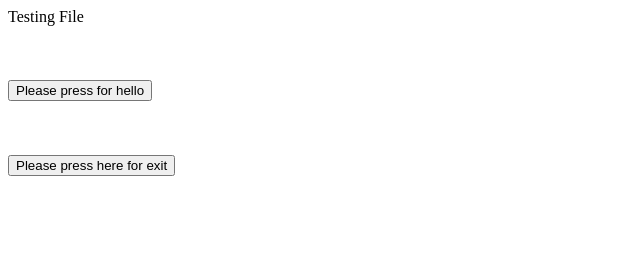
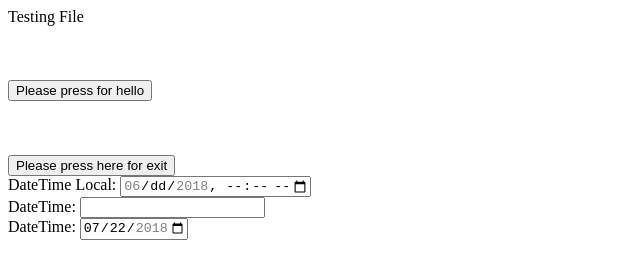
Before and after one commit to Vincenttbk/testingpage, a plain HTML site: page index.html in a window 1280 px wide. Shown: the whole page, without its empty margins (0-640 px from the left). Drawn offline with Linux system fonts and the light colour scheme.

Commit message:
Try Html 5 picker

```diff
--- a/index.html
+++ b/index.html
@@ -16,6 +16,16 @@
     <br>
     <br>
     <button onclick="exitPage()">Please press here for exit</button>
+    <br>
+    DateTime Local: <input type="datetime-local" id="meeting-time"
+       name="meeting-time" min="2018-06-07T00:00" max="2018-06-14T00:00">
+    <br>
+    DateTime: <input type="datetime"/>
+    <br>
+    DateTime: <input type="date" id="start" name="trip-start"
+       value="2018-07-22"
+       min="2018-01-01" max="2018-12-31">
+    <br>
   </body>
 
   <script>
```
